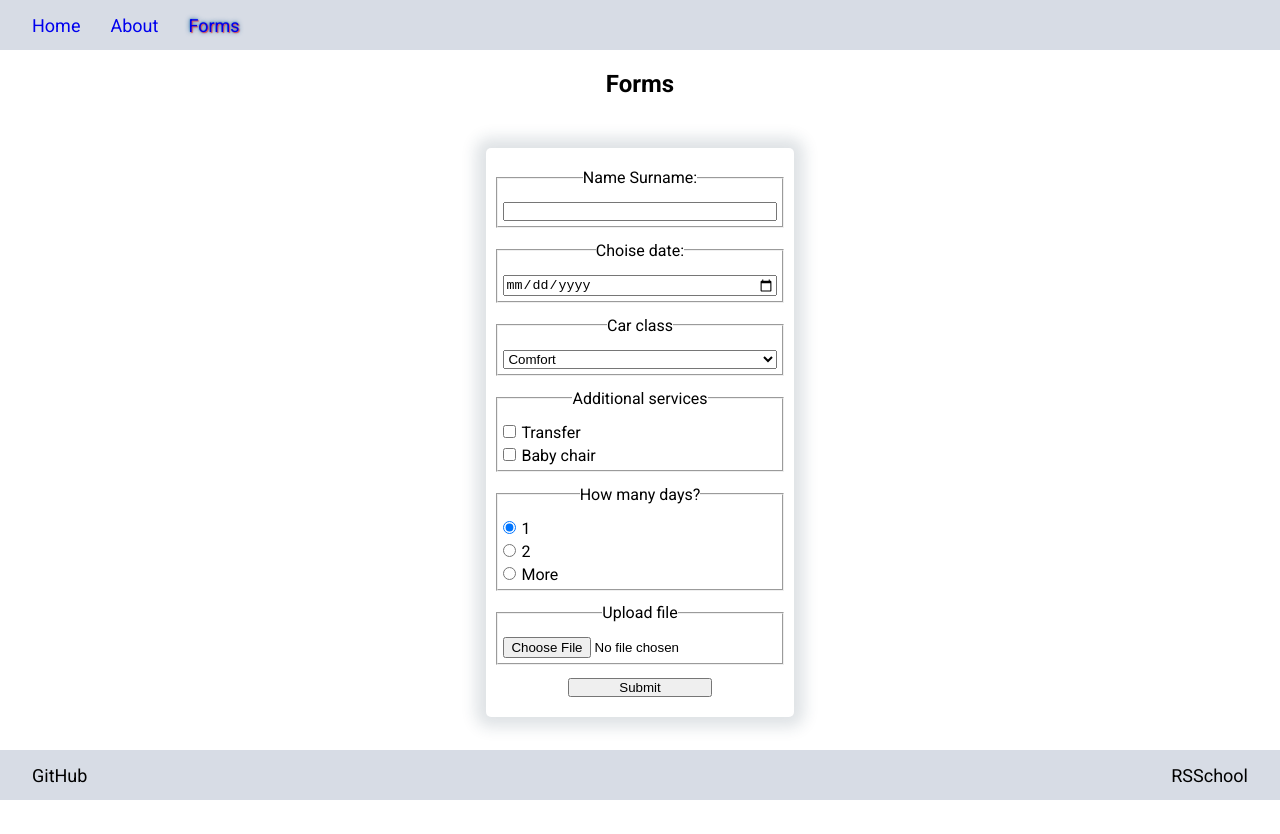
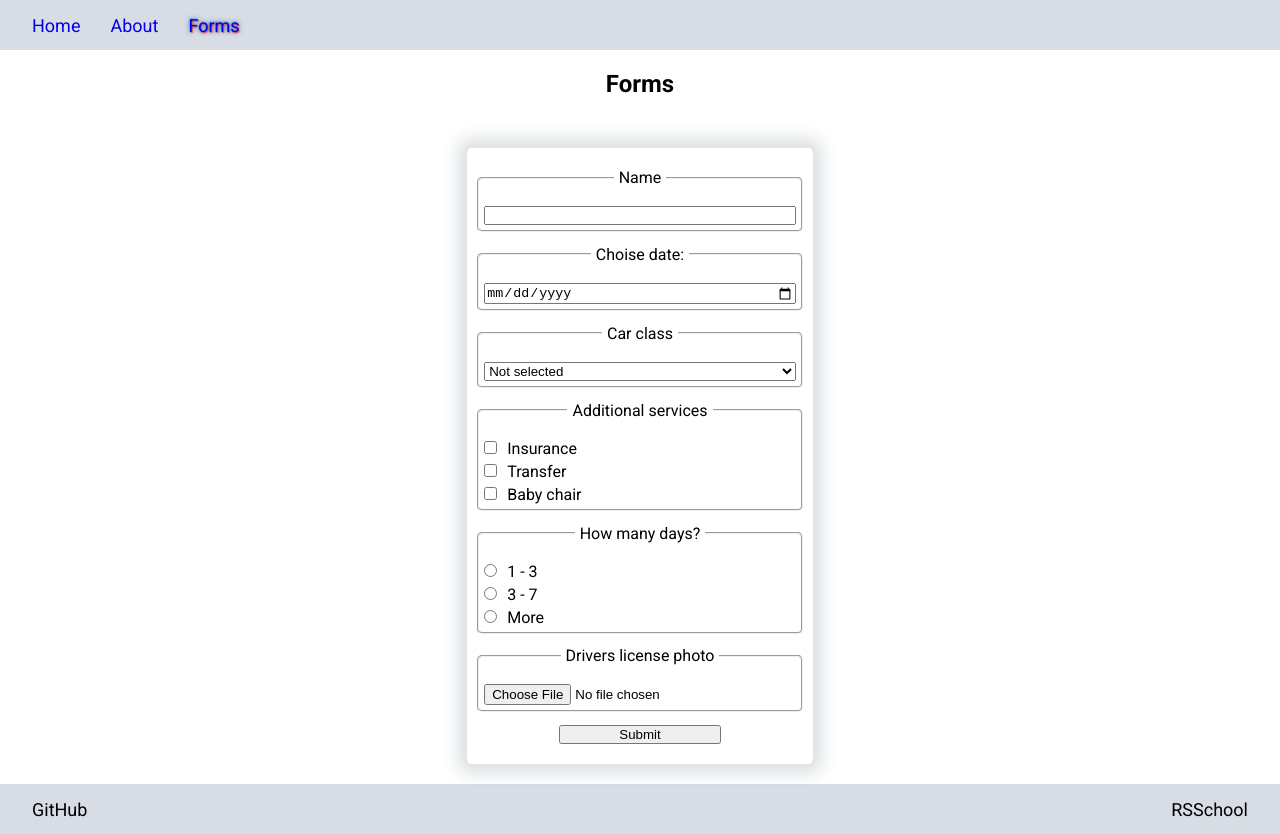
Before and after one commit to IliasovDamir/rsschool-react, a React (Create React App) app: page /forms in a window 1280 px wide. Before the commit the page ends 800 px from the top, so only its background shows below. Built offline with nearby package versions, Linux system fonts and the light colour scheme.

Commit message:
feat: add validation form

```diff
--- a/src/components/Forms/Forms.css
+++ b/src/components/Forms/Forms.css
@@ -7,7 +7,7 @@
   -moz-box-shadow: 0px 0px 15px 10px rgba(34, 60, 80, 0.15);
   box-shadow: 0px 0px 15px 10px rgba(34, 60, 80, 0.15);
   padding: 20px 10px;
-  min-width: 40%;
+  width: 45%;
 }
 
 .section_forms form input:hover {
@@ -19,15 +19,25 @@
   flex-direction: column;
   gap: 4px;
   padding: 5px;
+  outline: 1px solid 13d34d;
+  border-radius: 5px;
+}
+
+.section_forms form p {
+  color: rgb(241, 65, 38);
+  text-align: center;
+  word-break: break-all;
+  white-space: pre-line;
 }
 
 .section_forms form fieldset legend {
   margin: 10px auto;
+  padding: 0 5px;
 }
 
 .section_forms form fieldset input[type=radio],
 .section_forms form fieldset input[type=checkbox] {
-  margin-right: 5px;
+  margin-right: 10px;
 }
 
 .section_forms form input[type=submit] {
--- a/src/components/Forms/Forms.tsx
+++ b/src/components/Forms/Forms.tsx
@@ -1,82 +1,181 @@
 import React, { Component } from 'react';
 import './Forms.css';
 
-type Props = Record<string, unknown>;
+type FormsProps = Record<string, string>;
+type MyState = Record<string, string>;
 type Ref = React.RefObject<HTMLInputElement>;
+type RefSelect = React.RefObject<HTMLSelectElement>;
 
-class Forms extends Component {
+class Forms extends Component<FormsProps, MyState> {
   nameInput: Ref;
   dateInput: Ref;
-  checkInput: Ref;
-  radioInput: Ref;
+  carSelect: RefSelect;
+  checkInput1: Ref;
+  checkInput2: Ref;
+  checkInput3: Ref;
+  radioInput1: Ref;
+  radioInput2: Ref;
+  radioInput3: Ref;
   fileInput: Ref;
 
-  constructor(props: Props) {
+  constructor(props: FormsProps) {
     super(props);
     this.handleSubmit = this.handleSubmit.bind(this);
     this.nameInput = React.createRef();
     this.dateInput = React.createRef();
-    this.checkInput = React.createRef();
-    this.radioInput = React.createRef();
+    this.carSelect = React.createRef();
+    this.checkInput1 = React.createRef();
+    this.checkInput2 = React.createRef();
+    this.checkInput3 = React.createRef();
+    this.radioInput1 = React.createRef();
+    this.radioInput2 = React.createRef();
+    this.radioInput3 = React.createRef();
     this.fileInput = React.createRef();
+
+    this.state = {
+      nameError: '',
+      dateError: '',
+      carError: '',
+      servicesError: '',
+      daysToRentError: '',
+      photoError: '',
+    };
   }
 
   handleSubmit = (event: React.FormEvent<HTMLFormElement>) => {
     event.preventDefault();
-    alert(this.nameInput.current!.value);
+    this.checkName();
+    this.checkDate();
+    this.checkCarClass();
+    this.checkServices();
+    this.checkDaysToRent();
+    this.checkPhoto();
   };
+
+  checkName() {
+    let errText = '';
+    const reg = /^[a-zA-Z]+$/;
+    const nameText = this.nameInput.current!.value.trim();
+    if (nameText.length < 2 || !reg.test(nameText) || nameText[0].toUpperCase() !== nameText[0]) {
+      errText = `Name must be more than two characters and start with a capital letter`;
+    }
+    this.setState({ nameError: errText });
+  }
+
+  checkDate() {
+    let errText = '';
+    if (!this.dateInput.current!.value) {
+      errText = 'Please select date';
+    }
+    this.setState({ dateError: errText });
+  }
+
+  checkCarClass() {
+    let errText = '';
+    if (this.carSelect.current && this.carSelect.current!.value === '0') {
+      errText = 'Please select car class';
+    }
+    this.setState({ carError: errText });
+  }
+
+  checkServices() {
+    let errText = '';
+    if (
+      this.checkInput1.current!.checked ||
+      this.checkInput2.current!.checked ||
+      this.checkInput3.current!.checked
+    ) {
+      errText = errText;
+    } else {
+      errText = 'Please choose the servis';
+    }
+    this.setState({ servicesError: errText });
+  }
+
+  checkDaysToRent() {
+    let errText = '';
+    if (
+      this.radioInput1.current!.checked ||
+      this.radioInput2.current!.checked ||
+      this.radioInput3.current!.checked
+    ) {
+      errText = errText;
+    } else {
+      errText = 'Please choose the duration of the rental';
+    }
+    this.setState({ daysToRentError: errText });
+  }
+
+  checkPhoto() {
+    let errText = '';
+    if (this.fileInput.current && !this.fileInput.current!.value) {
+      errText = 'Please add photo';
+    }
+    this.setState({ photoError: errText });
+  }
 
   render() {
     return (
       <form onSubmit={(event) => this.handleSubmit(event)}>
         <fieldset>
-          <legend>Name Surname:</legend>
+          <legend>Name</legend>
+          <p>{this.state.nameError}</p>
           <input type="text" ref={this.nameInput} />
         </fieldset>
         <fieldset>
           <legend>Choise date:</legend>
+          <p>{this.state.dateError}</p>
           <input type="date" ref={this.dateInput} />
         </fieldset>
         <fieldset>
           <legend>Car class</legend>
-          <select defaultValue="value2">
-            <option value="value1">Econom</option>
-            <option value="value2">Comfort</option>
-            <option value="value3">Premium</option>
+          <p>{this.state.carError}</p>
+          <select ref={this.carSelect} defaultValue="0">
+            <option value="0">Not selected</option>
+            <option value="1">Econom</option>
+            <option value="2">Comfort</option>
+            <option value="3">Premium</option>
           </select>
         </fieldset>
         <fieldset>
           <legend>Additional services</legend>
+          <p>{this.state.servicesError}</p>
           <label>
-            <input type="checkbox" name="1" id="1" ref={this.checkInput} />
+            <input type="checkbox" name="1" id="check1" ref={this.checkInput1} />
+            Insurance
+          </label>
+          <label>
+            <input type="checkbox" name="1" id="check1" ref={this.checkInput2} />
             Transfer
           </label>
           <label>
-            <input type="checkbox" name="2" id="1" ref={this.checkInput} />
+            <input type="checkbox" name="2" id="check3" ref={this.checkInput3} />
             Baby chair
           </label>
         </fieldset>
         <fieldset>
           <legend>How many days?</legend>
+          <p>{this.state.daysToRentError}</p>
           <div>
             <label>
-              <input type="radio" ref={this.radioInput} name="radio" value="1" checked />1
+              <input type="radio" ref={this.radioInput1} name="radio" value="1" />1 - 3
             </label>
           </div>
           <div>
             <label>
-              <input type="radio" ref={this.radioInput} name="radio" value="bbbb" />2
+              <input type="radio" ref={this.radioInput2} name="radio" value="2" />3 - 7
             </label>
           </div>
           <div>
             <label>
-              <input type="radio" ref={this.radioInput} name="radio" value="bbbb" />
+              <input type="radio" ref={this.radioInput3} name="radio" value="3" />
               More
             </label>
           </div>
         </fieldset>
         <fieldset>
-          <legend>Upload file</legend>
+          <legend>Drivers license photo</legend>
+          <p>{this.state.photoError}</p>
           <input type="file" ref={this.fileInput} />
         </fieldset>
         <input type="submit" value="Submit" />
```
